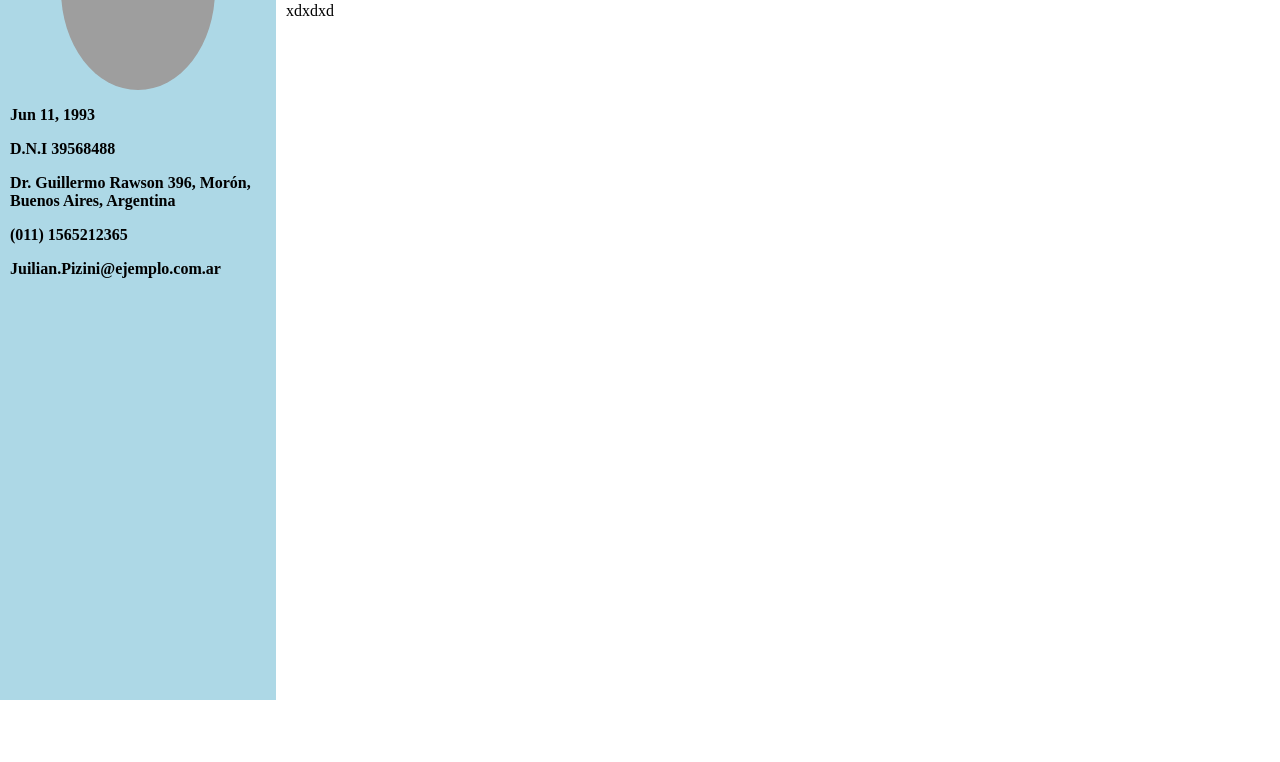
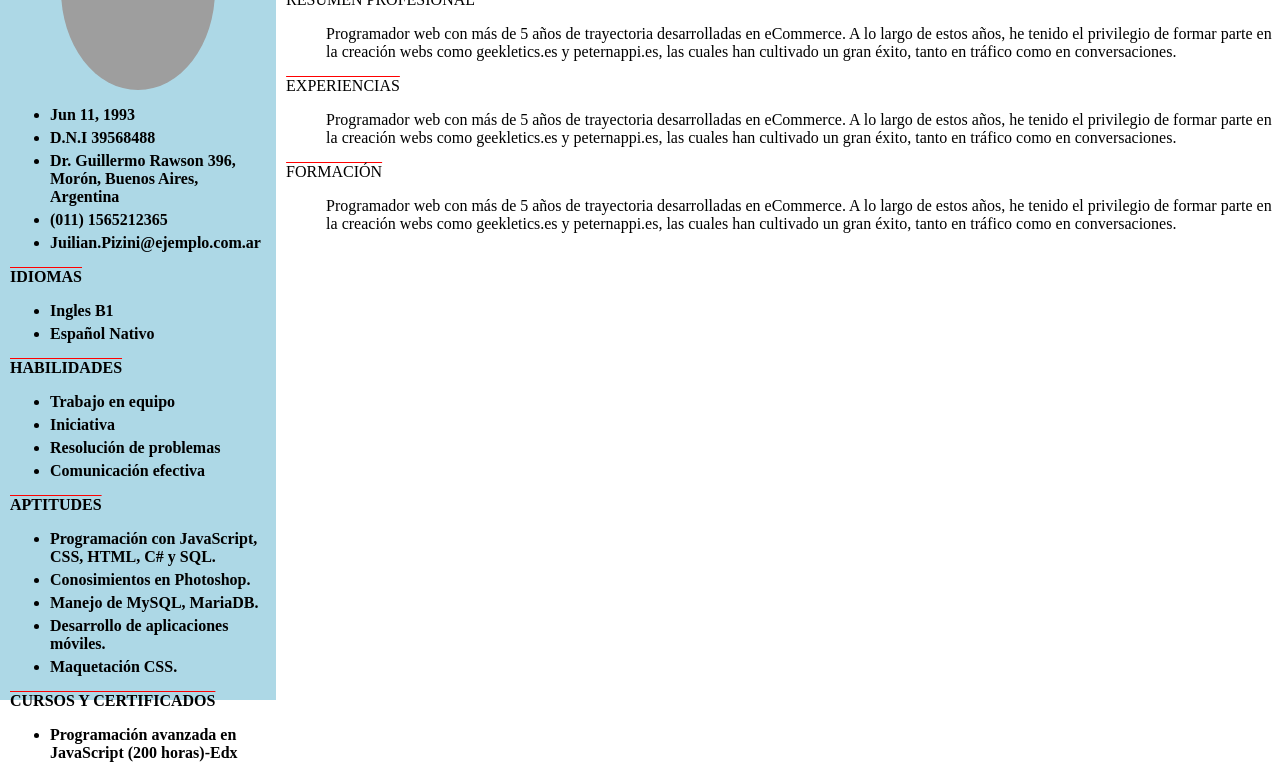
Before and after one commit to FacundoJGil/FacundoJGil.github.io, a plain HTML site: page index.html in a window 1280 px wide. Shown: the part 120-882 px from the top of the page. Before the commit the page ends 820 px from the top, so only its background shows below. Drawn offline with Linux system fonts and the light colour scheme; grey boxes are pictures that could not be loaded.

Commit message:
update 1

```diff
--- a/CV.js
+++ b/CV.js
@@ -10,24 +10,75 @@ async function foo() {
 
 
     foo().then(data => {
-    document.getElementById("info_personal").insertAdjacentHTML('beforeend',`<img src="${data.datos_personales.imagenes.larga}" alt="texto que aparece si no carga la imagen"></img>`);}
+    document.getElementById("info_personal_ul1").insertAdjacentHTML('beforebegin',`<img src="${data.datos_personales.imagenes.larga}" alt="texto que aparece si no carga la imagen"></img>`);}
     );
     foo().then(data => {
-    document.getElementById("info_personal").insertAdjacentHTML('beforeend',`<p>${data.datos_personales.nacimiento}</p>`);}
+    document.getElementById("info_personal_ul1").insertAdjacentHTML('beforeend',`<li class="info_personal">${data.datos_personales.nacimiento}</li>`);}
     );
     foo().then(data => {
-    document.getElementById("info_personal").insertAdjacentHTML('beforeend',`<p>D.N.I ${data.datos_personales.documento}</p>`);}
+    document.getElementById("info_personal_ul1").insertAdjacentHTML('beforeend',`<li class="info_personal">D.N.I ${data.datos_personales.documento}</li>`);}
     );
     foo().then(data=>{
-        document.getElementById("info_personal").insertAdjacentHTML('beforeend',`<p>${data.datos_personales.calle}, ${data.datos_personales.localidad}, ${data.datos_personales.provincia}, ${data.datos_personales.pais}</p>`);}
+        document.getElementById("info_personal_ul1").insertAdjacentHTML('beforeend',`<li class="info_personal">${data.datos_personales.calle}, ${data.datos_personales.localidad}, ${data.datos_personales.provincia}, ${data.datos_personales.pais}</li>`);}
     );
     foo().then(data => {
-        document.getElementById("info_personal").insertAdjacentHTML('beforeend',`<p>${data.datos_personales.telefono}</p>`);}
+        document.getElementById("info_personal_ul1").insertAdjacentHTML('beforeend',`<li class="info_personal">${data.datos_personales.telefono}</li>`);}
         );
     foo().then(data => {
-        document.getElementById("info_personal").insertAdjacentHTML('beforeend',`<p>${data.datos_personales.mail}</p>`);}
+        document.getElementById("info_personal_ul1").insertAdjacentHTML('beforeend',`<li class="info_personal">${data.datos_personales.mail}</li>`);}
             );
 
+    document.getElementById("info_personal_ul1").insertAdjacentHTML('afterend',`<p  class="info_personal linea">Idiomas</p>`);
+    foo().then(data => {
+        (data.datos_personales.idiomas).forEach(post => {document.getElementById("info_personal_ul2").insertAdjacentHTML('beforeend',`<li  class="info_personal">${post}</li>`)});
+        });
+
+    document.getElementById("info_personal_ul2").insertAdjacentHTML('afterend',`<p  class="info_personal linea">Habilidades</p>`);
+
+    foo().then(data => {
+        (data.datos_personales.habilidades).forEach(post => {document.getElementById("info_personal_ul3").insertAdjacentHTML('beforeend',`<li  class="info_personal">${post}</li>`)});
+        });
+
+        document.getElementById("info_personal_ul3").insertAdjacentHTML('afterend',`<p  class="info_personal linea">Aptitudes</p>`);
+
+    foo().then(data => {
+        (data.datos_personales.aptitudes).forEach(post => {document.getElementById("info_personal_ul4").insertAdjacentHTML('beforeend',`<li  class="info_personal">${post}</li>`)});
+        });
+
+        document.getElementById("info_personal_ul4").insertAdjacentHTML('afterend',`<p  class="info_personal linea">Cursos y certificados</p>`);
+
+    foo().then(data => {
+        (data.datos_personales.cursos).forEach(post => {document.getElementById("info_personal_ul5").insertAdjacentHTML('beforeend',`<li  class="info_personal">${post}</li>`)});
+        });
+
+        document.getElementById("nombre").insertAdjacentHTML('afterend',`<p  class="info_personal linea">Resumen Profesional</p>`);
+
+        foo().then(data => {
+            document.getElementById("info_carrera_ul1").insertAdjacentHTML('beforeend',`<p class="info_personal">${data.datos_carrera.resumen}</p>`);}
+            );
+
+            document.getElementById("info_carrera_ul1").insertAdjacentHTML('afterend',`<p  class="info_personal linea">Experiencias</p>`);
+
+        foo().then(data => {
+            document.getElementById("info_carrera_ul2").insertAdjacentHTML('beforeend',`<p class="info_personal">${data.datos_carrera.resumen}</p>`);}
+            );
+
+            document.getElementById("info_carrera_ul2").insertAdjacentHTML('afterend',`<p  class="info_personal linea">Formación</p>`);
+
+            foo().then(data => {
+                document.getElementById("info_carrera_ul3").insertAdjacentHTML('beforeend',`<p class="info_personal">${data.datos_carrera.resumen}</p>`);}
+                );
+
+    /*
+    foo().then(data => {
+            document.getElementById("info_personal").insertAdjacentHTML('beforeend',`<p  class="info_personal">${data.datos_personales.idiomas[0]}</p>`);}
+            );
+    foo().then(data => {
+        document.getElementById("info_personal").insertAdjacentHTML('beforeend',`<p  class="info_personal">${data.datos_personales.idiomas[1]}</p>`);}
+            );
+
+
+ */
 
 
 /*var info;
--- a/CV.json
+++ b/CV.json
@@ -15,10 +15,34 @@
                     "larga":"https://randomuser.me/api/portraits/men/58.jpg",
                     "mediana":"https://randomuser.me/api/portraits/med/men/58.jpg",
                     "miniatura":"https://randomuser.me/api/portraits/thumb/men/58.jpg"
-                },
-    "info2":{
-                    }
+                    },
+        "idiomas":[
+            "Ingles B1\n",
+            "Español Nativo"
+                    ],
+        "habilidades":[
+            "Trabajo en equipo",
+            "Iniciativa",
+            "Resolución de problemas",
+            "Comunicación efectiva"
+                        ],
+        "aptitudes":[
+            "Programación con JavaScript, CSS, HTML, C# y SQL.",
+            "Conosimientos en Photoshop.",
+            "Manejo de MySQL, MariaDB.",
+            "Desarrollo de aplicaciones móviles.",
+            "Maquetación CSS."
+                        ],
+        "cursos":   [
+            "Programación avanzada en JavaScript (200 horas)-Edx"
+                        ]
+            },
+            "datos_carrera":
+            {
+                "resumen":"Programador web con más de 5 años de trayectoria desarrolladas en eCommerce. A lo largo de estos años, he tenido el privilegio de formar parte en la creación webs como geekletics.es y peternappi.es, las cuales han cultivado un gran éxito, tanto en tráfico como en conversaciones.",
+                "experiencia":[
+
+                                ]
+            }
 
 }
-
-}
--- a/Styles.css
+++ b/Styles.css
@@ -1,5 +1,5 @@
 *{
-
+    font-style: inherit;
 }
 
 #contenido{
@@ -13,6 +13,17 @@ width: 78%;
 margin-block: auto;
 }
 
+#info_personal_ul2{
+
+
+}
+
+.linea{
+    text-decoration: overline;
+    text-decoration-color: red;
+    text-decoration-style:solid;
+    text-transform: uppercase;
+}
 
 h1{
     color: blue;
@@ -32,12 +43,17 @@ img{
     margin-right: auto;
 }
 
+.info_personal{
+border: 0;
+margin-top: 5px;
+margin-bottom: 5px;
+}
+
 #info_personal{
 background-color: lightblue;
 border: solid 10px lightblue;
 color: black;
 left: 0;
-font: serif;
 font-weight: bold;
 height: 100%;
 width: 20%;
@@ -45,4 +61,5 @@ text-align: left;
 margin-block-end: auto;
 position: absolute;
 top: 0;
+
 }
--- a/index.html
+++ b/index.html
@@ -12,9 +12,29 @@
 <body>
     <div id="contenido">
     <h1 id="nombre"></h1>
-    <p>xdxdxd</p>
+    <ul id="info_carrera_ul1">
+    </ul>
+    <ul id="info_carrera_ul2">
+    </ul>
+    <ul id="info_carrera_ul3">
+    </ul>
+    <ul id="info_carrera_ul4">
+    </ul>
+    <ul id="info_carrera_ul5">
+    </ul>
     </div>
-    <div id="info_personal"></div>
+    <div id="info_personal">
+        <ul id="info_personal_ul1">
+        </ul>
+        <ul id="info_personal_ul2">
+        </ul>
+        <ul id="info_personal_ul3">
+        </ul>
+        <ul id="info_personal_ul4">
+        </ul>
+        <ul id="info_personal_ul5">
+        </ul>
+    </div>
 
 <script src="CV.js"></script>
 </body>
```
